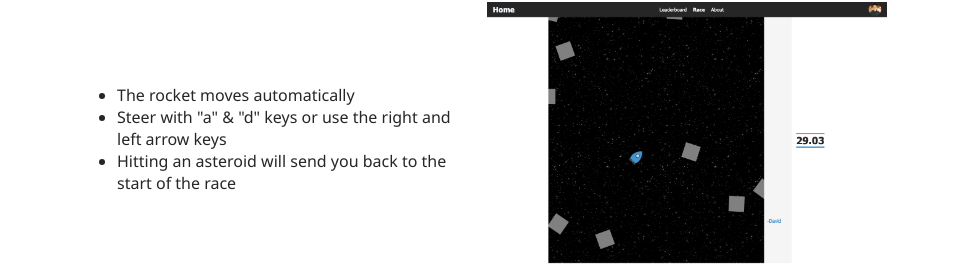
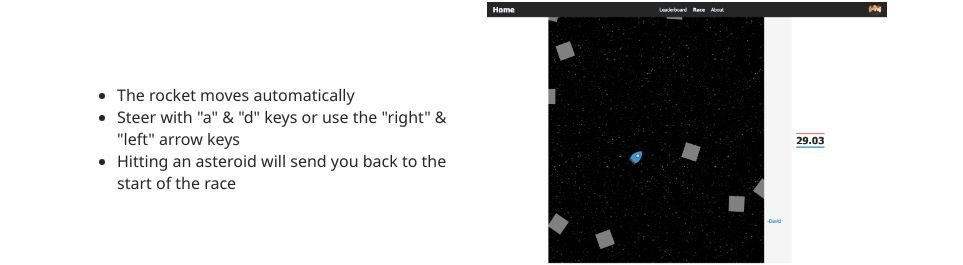
Before and after one commit to Davey-M/rocket-race-solo-project, a React (Create React App) app: page /#/about in a window 1280 px wide. Shown: the part 957-1222 px from the top of the page, without its empty margins (158-1121 px from the left). Built offline with nearby package versions, Linux system fonts and the light colour scheme; no server answers.

Commit message:
changed arrow keys wording in about

```diff
--- a/src/components/AboutPage/AboutPage.jsx
+++ b/src/components/AboutPage/AboutPage.jsx
@@ -45,7 +45,8 @@ function AboutPage() {
               <ul>
                 <li>The rocket moves automatically</li>
                 <li>
-                  Steer with "a" & "d" keys or use the right and left arrow keys
+                  Steer with "a" & "d" keys or use the "right" & "left" arrow
+                  keys
                 </li>
                 <li>
                   Hitting an asteroid will send you back to the start of the
```
